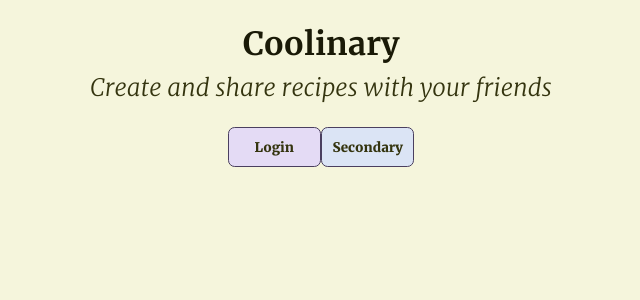
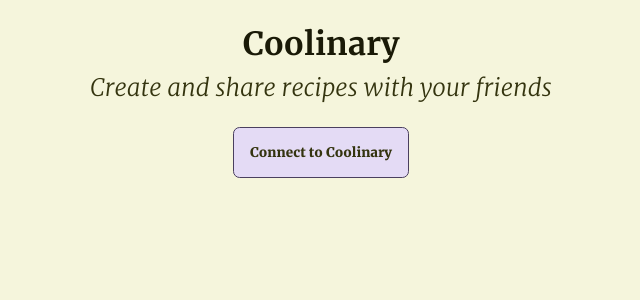
Before and after one commit to Alastair7/coolinary, a React (Vite) app in the folder Frontend/coolinary/: page / in a window 1280 px wide. Shown: the top 300 px of the page, without its empty margins (319-959 px from the left). Built offline with nearby package versions, Linux system fonts and the light colour scheme; no server answers.

Commit message:
Add disabled button style

```diff
--- a/Frontend/coolinary/src/pages/Guest/GuestPage.tsx
+++ b/Frontend/coolinary/src/pages/Guest/GuestPage.tsx
@@ -20,9 +20,8 @@ export const GuestPage = () => {
       </header>
 
       <Button variant={"primary"} onClick={handleLogin}>
-        Login
+        Connect to Coolinary
       </Button>
-      <Button variant="secondary">Secondary</Button>
     </>
   );
 };
--- a/Frontend/coolinary/src/shared/components/button/Button.scss
+++ b/Frontend/coolinary/src/shared/components/button/Button.scss
@@ -1,14 +1,19 @@
 button {
   font-family: "Merriweather";
+  padding: 1rem;
+  min-width: 7em;
+  min-height: 3em;
   font-weight: 900;
   border-radius: 0.5em;
   transition: ease-in 0.115s background-color;
 }
 
+button:disabled {
+  background-color: rgb(159, 157, 157);
+}
+
 .primary-button {
   border: 0.5px solid #4a3f5f;
-  width: 7em;
-  height: 3em;
   background-color: #e4dbf5;
   color: #34340f;
 }
@@ -16,16 +21,14 @@ button {
 .secondary-button {
   font-family: "Merriweather";
   border: 0.5px solid #4a3f5f;
-  width: 7em;
-  height: 3em;
   background-color: #dbe4f5;
   color: #34340f;
 }
 
-.primary-button:hover {
+.primary-button:active:not([disabled]) {
   background-color: #ddd0f4;
 }
 
-.secondary-button:hover {
+.secondary-button:active:not([disabled]) {
   background-color: #c6daff;
 }
```
